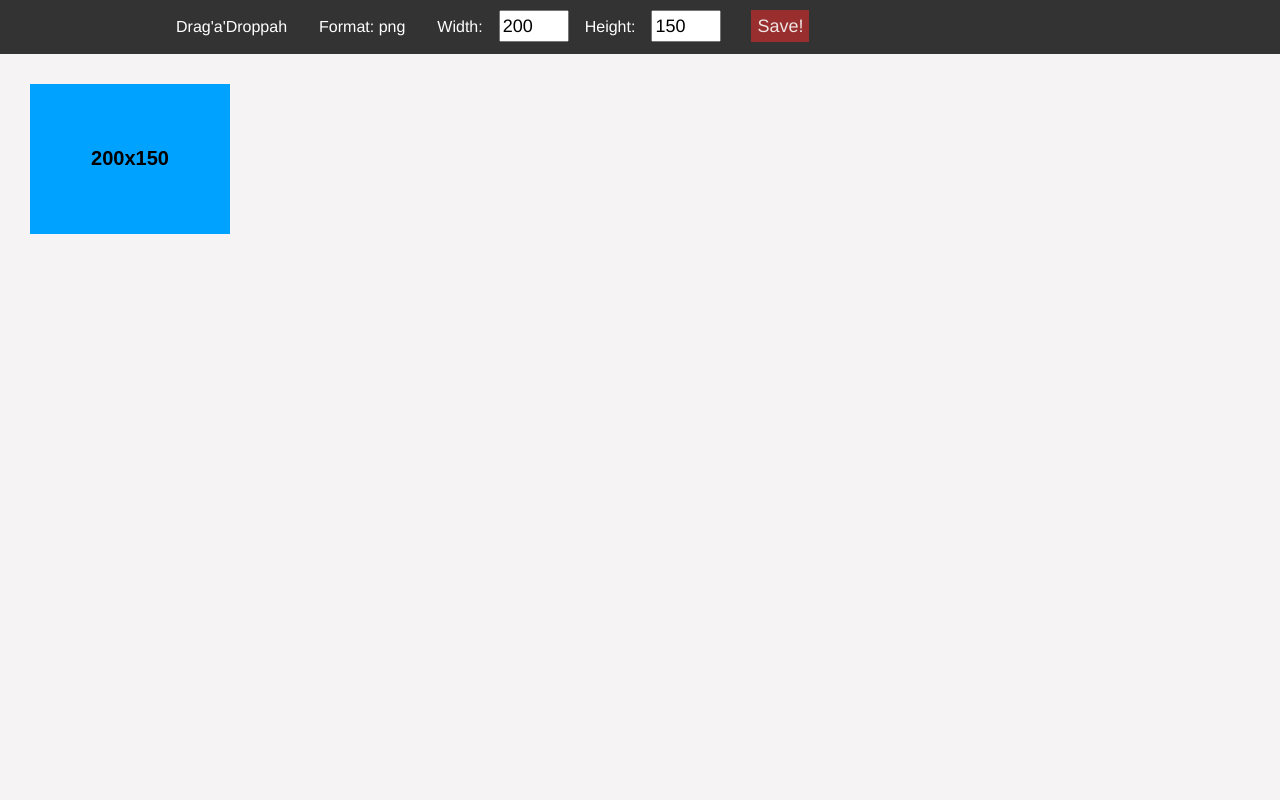
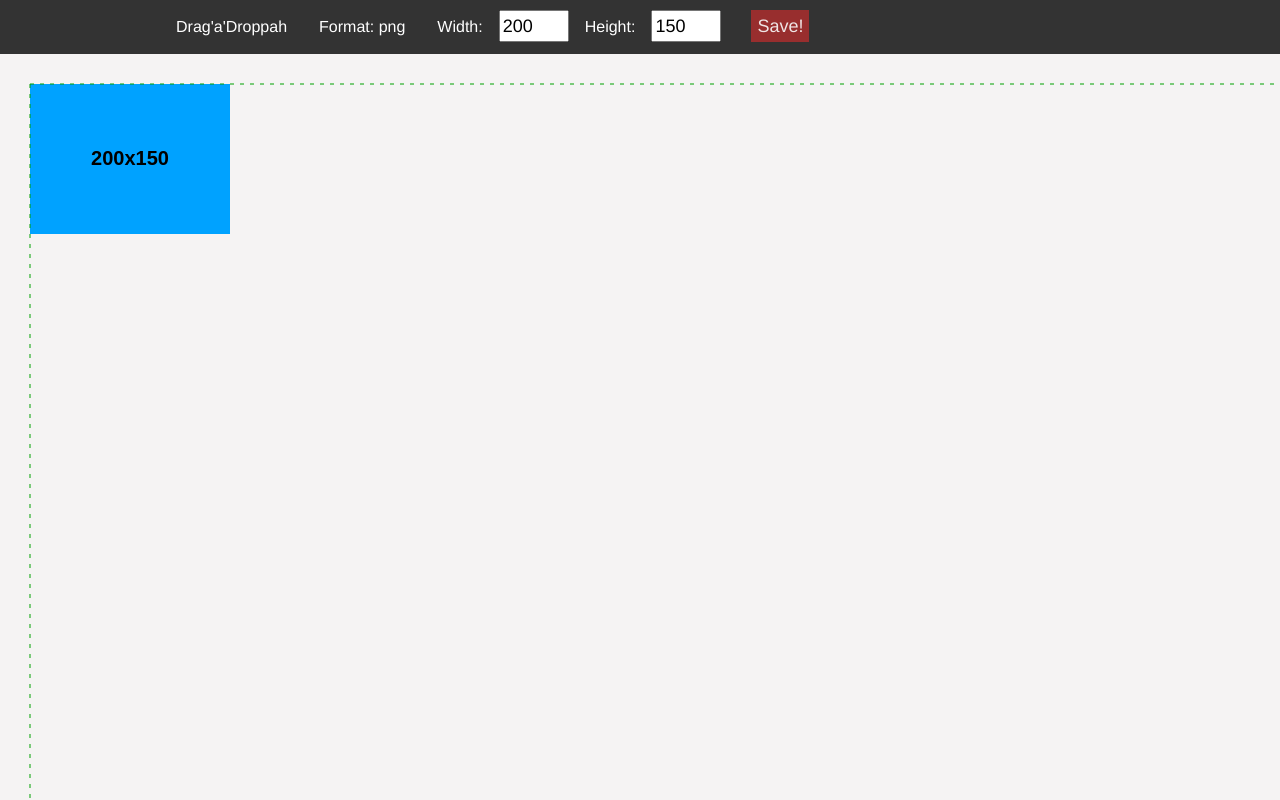
Before and after one commit to petukhov/image-elf, a Gatsby site: page / in a window 1280 px wide. Built offline with nearby package versions, Linux system fonts and the light colour scheme; Gatsby itself is replaced by a stand-in of ours; some icons are missing.

Commit message:
added vertical and horizontal lines

```diff
--- a/src/pages/index.js
+++ b/src/pages/index.js
@@ -104,9 +104,26 @@ const IndexPage = () => {
     layer.add(complexText);
     konvaElements.current.complexText = complexText;
 
+    var horizontalLine = new Konva.Line({
+      points: [OFFSET, OFFSET, window.innerWidth, OFFSET],
+      stroke: 'rgb(0, 161, 0)',
+      strokeWidth: 1,
+      dash: [4, 6],
+    });
+    layer.add(horizontalLine);
+
+    var verticalLine = new Konva.Line({
+      points: [OFFSET, OFFSET, OFFSET, window.innerHeight],
+      stroke: 'rgb(0, 161, 0)',
+      strokeWidth: 1,
+      dash: [4, 6],
+    });
+    layer.add(verticalLine);
+
     renderRect(initialState.width, initialState.height);
 
     stage.on('click', ({ evt }) => {
+      if (!dragging) return;
       setSettings(settings => ({ ...settings, width: evt.layerX - OFFSET, height: evt.layerY - OFFSET }));
       // downloadWrapper.current();
     });
```
